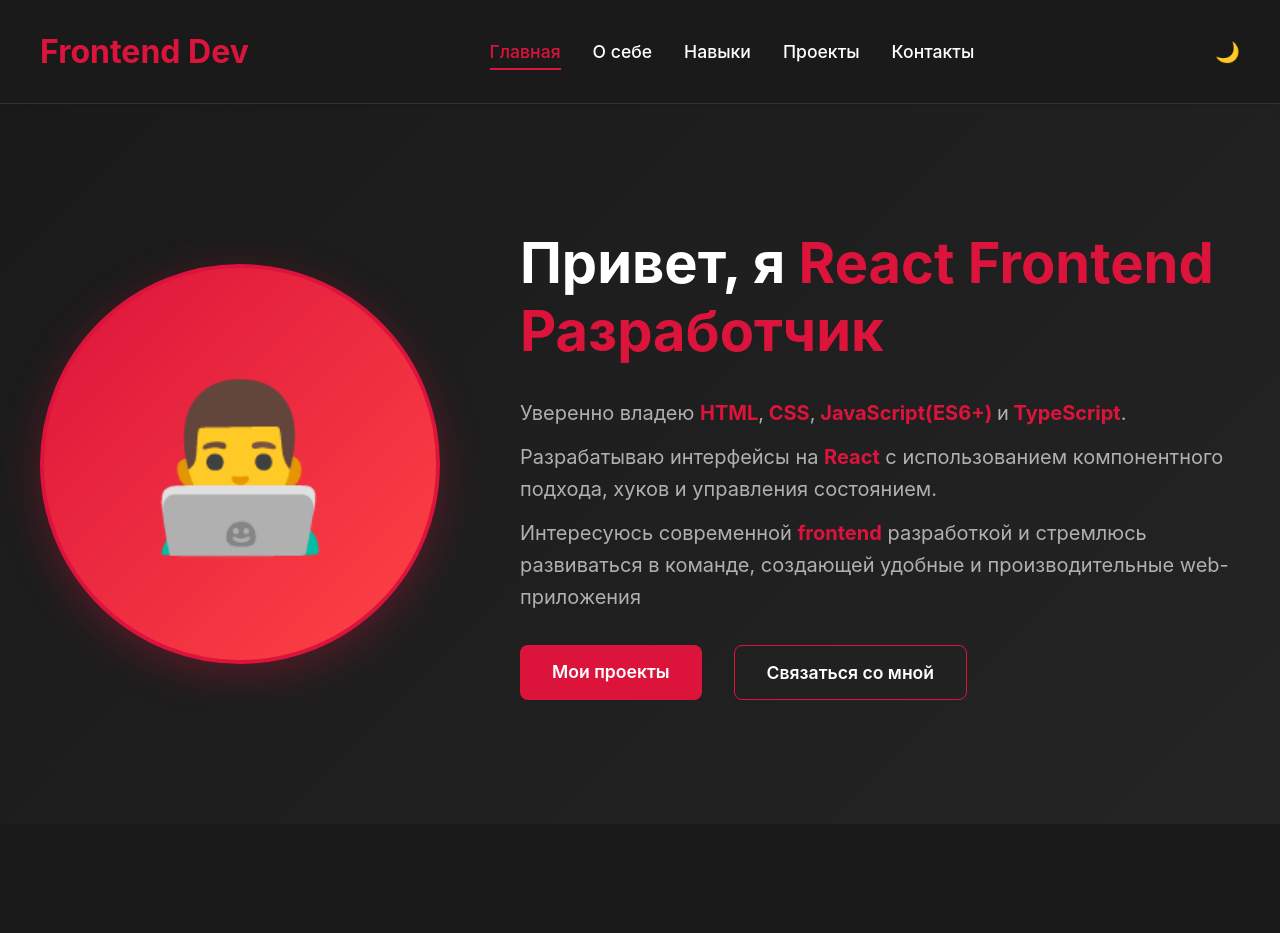
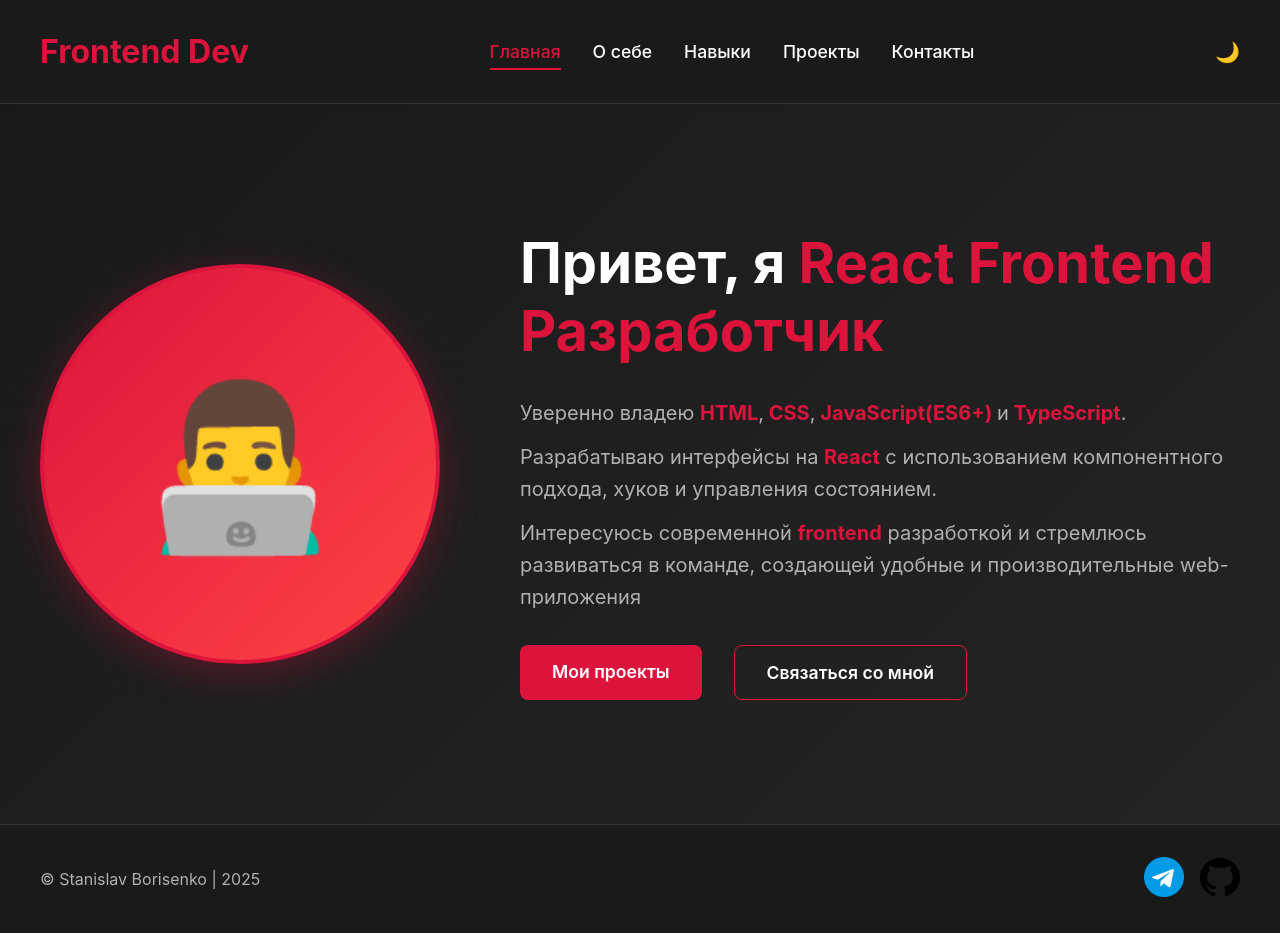
Before and after one commit to stanislav-sbone/Portfolio, a React (Vite) app: page / in a window 1280 px wide. Before the commit the page ends 824 px from the top, so only its background shows below. Built offline with nearby package versions, Linux system fonts and the light colour scheme.

Commit message:
feat: add Footer component

```diff
--- a/src/App.tsx
+++ b/src/App.tsx
@@ -2,6 +2,7 @@ import Header from './components/Header';
 import { Route, BrowserRouter as Router, Routes } from 'react-router';
 import Home from './pages/Home';
 import About from './pages/About';
+import Footer from './components/Footer';
 
 function App() {
   return (
@@ -13,6 +14,7 @@ function App() {
           <Route path="/about" element={<About />} />
         </Routes>
       </main>
+      <Footer />
     </Router>
   );
 }
--- /dev/null
+++ b/src/components/Footer/Footer.module.css
@@ -0,0 +1,35 @@
+.footer {
+  padding: 2rem;
+  background-color: var(--bg-primary);
+  border-top: 1px solid var(--border-color);
+}
+
+.container {
+  max-width: 1200px;
+  margin: 0 auto;
+  display: flex;
+  justify-content: space-between;
+  align-items: center;
+}
+
+.text {
+  color: var(--text-secondary);
+}
+
+.socials {
+  display: flex;
+  gap: 1rem;
+}
+
+.link {
+  transition: transform 0.3s ease;
+}
+
+.link:hover {
+  transform: scale(1.2);
+}
+
+.linkImage {
+  width: 40px;
+  height: 40px;
+}
--- /dev/null
+++ b/src/components/Footer/index.tsx
@@ -0,0 +1,42 @@
+import type { FC } from 'react';
+import styles from './Footer.module.css';
+
+const Footer: FC = () => {
+  return (
+    <footer className={styles.footer}>
+      <div className={styles.container}>
+        <p className={styles.text}>© Stanislav Borisenko | 2025</p>
+        <div className={styles.socials}>
+          <a
+            href="https://t.me/stasxd"
+            target="_blank"
+            rel="noopener noreferrer"
+            aria-label="telegram"
+            className={styles.link}
+          >
+            <img
+              className={styles.linkImage}
+              src="/images/telegram.png"
+              alt="telegram"
+            />
+          </a>
+          <a
+            href="https://github.com/stanislav-sbone"
+            target="_blank"
+            rel="noopener noreferrer"
+            aria-label="GitHub"
+            className={styles.link}
+          >
+            <img
+              className={styles.linkImage}
+              src="/images/github.png"
+              alt="github"
+            />
+          </a>
+        </div>
+      </div>
+    </footer>
+  );
+};
+
+export default Footer;
```
Also changed, not shown: public/images/github.png (added), public/images/telegram.png (added).
